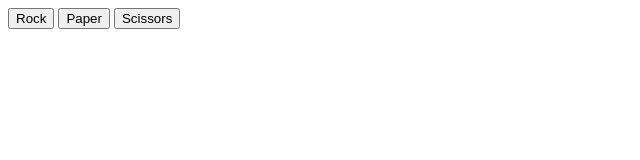
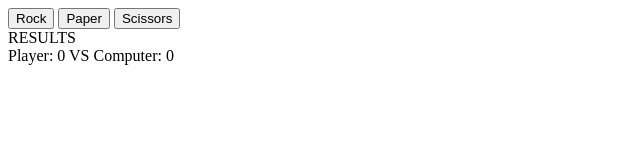
Before and after one commit to cornertenant/rock-paper-scissors, a plain HTML site: page index.html in a window 1280 px wide. Both pictures are taken after a click on the button "Rock". Shown: the whole page, without its empty margins (0-640 px from the left). Drawn offline with Linux system fonts and the light colour scheme.

Commit message:
Add scorekeeping Problem: score board displays a new line every round.

```diff
--- a/index.html
+++ b/index.html
@@ -11,5 +11,7 @@
         <button id="btn-rock">Rock</button>
         <button id="btn-paper">Paper</button>
         <button id="btn-scissors">Scissors</button>
+
+        <div class="scoreBoard"> RESULTS </div>
     </body>
 </html>
--- a/javascript.js
+++ b/javascript.js
@@ -46,17 +46,28 @@ function playRound(player, computer){
         return;
 }
 
+function updateScore(playerSc, computerSc){                     // PROBLEM: Displays a new line every time.
+    const scoreBoard = document.querySelector(".scoreBoard");
+
+    const content = document.createElement("div");
+    content.classList.add("content");
+    content.textContent = `Player: ${playerSc} VS Computer: ${computerSc}`;
+
+    scoreBoard.appendChild(content);
+
+}
+
 document.querySelector("#btn-rock").addEventListener("click", function() {
     playRound("rock", getComputerChoice());
-    console.log(`the scores are: player - ${playerScore} & computer - ${computerScore}`);
+    updateScore(playerScore, computerScore);
 });
 
 document.querySelector("#btn-paper").addEventListener("click", function(){
     playRound("paper", getComputerChoice());
-    console.log(`the scores are: player - ${playerScore} & computer - ${computerScore}`);
+    updateScore(playerScore, computerScore);
 });
 
 document.querySelector("#btn-scissors").addEventListener("click", function(){
     playRound("paper", getComputerChoice());
-    console.log(`the scores are: player - ${playerScore} & computer - ${computerScore}`);
+    updateScore(playerScore, computerScore);
 });
```
